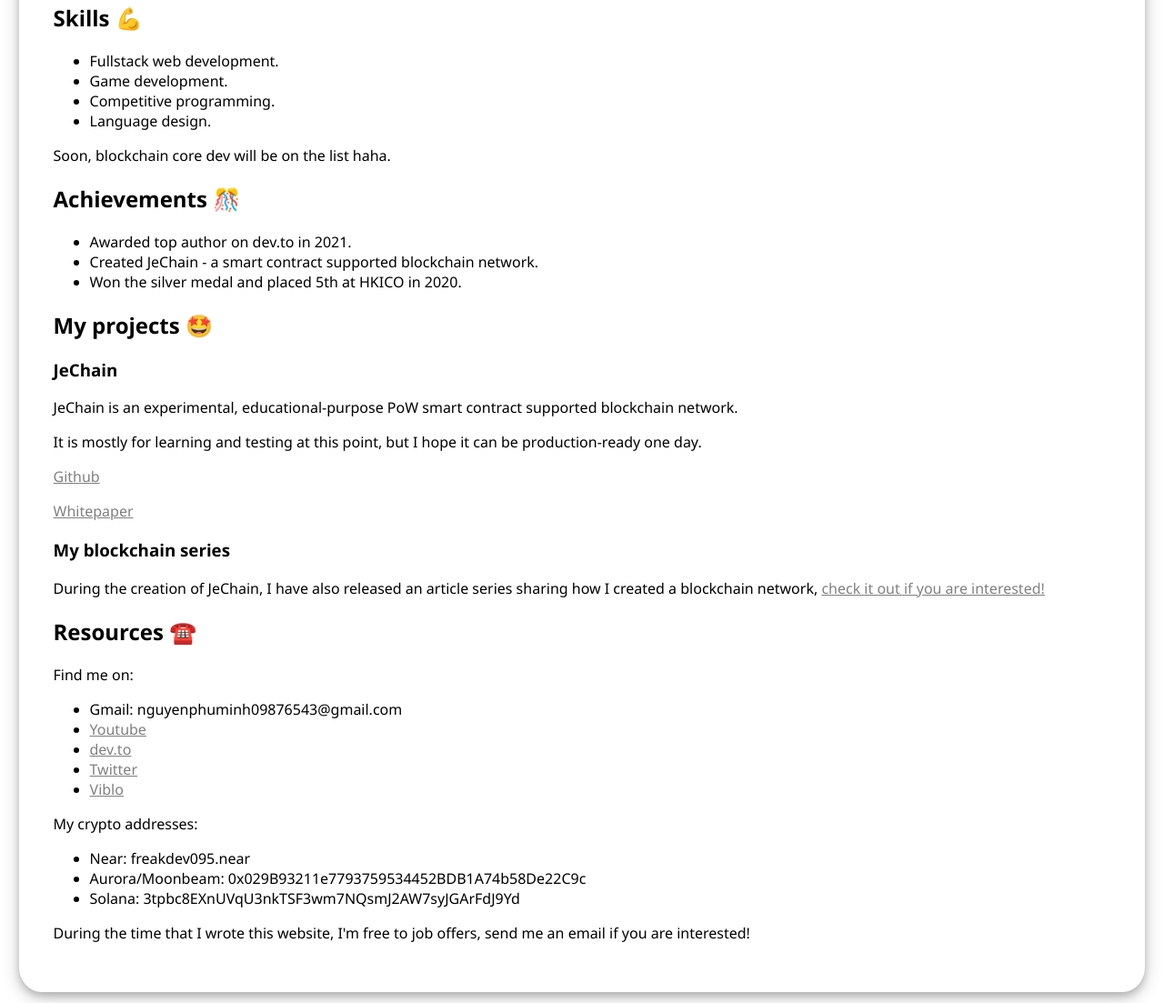
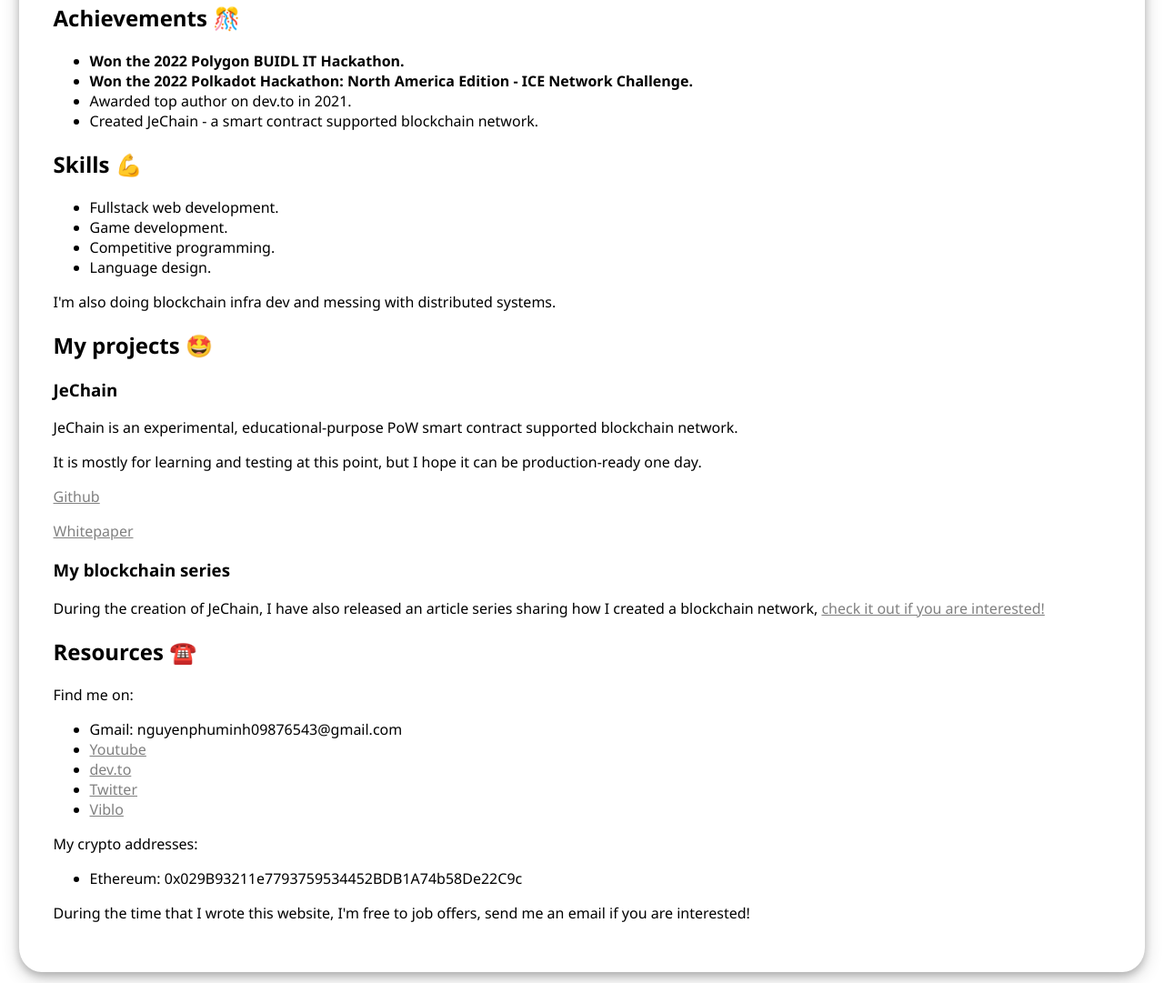
Before and after one commit to nguyenphuminh/nguyenphuminh.github.io, a plain HTML site: page index.html in a window 1280 px wide. Shown: the part 308-1411 px from the top of the page at 91% size. After the commit the page ends 1389 px from the top, so only its background shows below. Drawn offline with Linux system fonts and the light colour scheme.

Commit message:
Update index.html

```diff
--- a/index.html
+++ b/index.html
@@ -16,6 +16,14 @@
 		<p>I'm Minh, a blockchain enthusiast who is currently developing his own blockchain network while actively doing researches and writing contents in the field.</p>
 		<p>Recently, I have been getting into journalism and found it pretty fun, although I'm not a good writer lol.</p>
 
+		<h2>Achievements 🎊</h2>
+		<ul>
+			<li><b>Won the 2022 Polygon BUIDL IT Hackathon.</b></li>
+			<li><b>Won the 2022 Polkadot Hackathon: North America Edition - ICE Network Challenge.</b></li>
+			<li>Awarded top author on dev.to in 2021.</li>
+			<li>Created JeChain - a smart contract supported blockchain network.</li>
+		</ul>
+
 		<h2>Skills 💪</h2>
 		<ul>
 			<li>Fullstack web development.</li>
@@ -23,14 +31,7 @@
 			<li>Competitive programming.</li>
 			<li>Language design.</li>
 		</ul>
-		<p>Soon, blockchain core dev will be on the list haha.</p>
-
-		<h2>Achievements 🎊</h2>
-		<ul>
-			<li>Awarded top author on dev.to in 2021.</li>
-			<li>Created JeChain - a smart contract supported blockchain network.</li>
-			<li>Won the silver medal and placed 5th at HKICO in 2020.</li>
-		</ul>
+		<p>I'm also doing blockchain infra dev and messing with distributed systems.</p>
 
 		<h2>My projects 🤩</h2>
 		<h3>JeChain</h3>
@@ -53,9 +54,7 @@
 		</ul>
 		<p>My crypto addresses:</p>
 		<ul>
-			<li>Near: freakdev095.near</li>
-			<li>Aurora/Moonbeam: 0x029B93211e7793759534452BDB1A74b58De22C9c</li>
-			<li>Solana: 3tpbc8EXnUVqU3nkTSF3wm7NQsmJ2AW7syJGArFdJ9Yd</li>
+			<li>Ethereum: 0x029B93211e7793759534452BDB1A74b58De22C9c</li>
 		</ul>
 
 		<p>During the time that I wrote this website, I'm free to job offers, send me an email if you are interested!</p>
```
